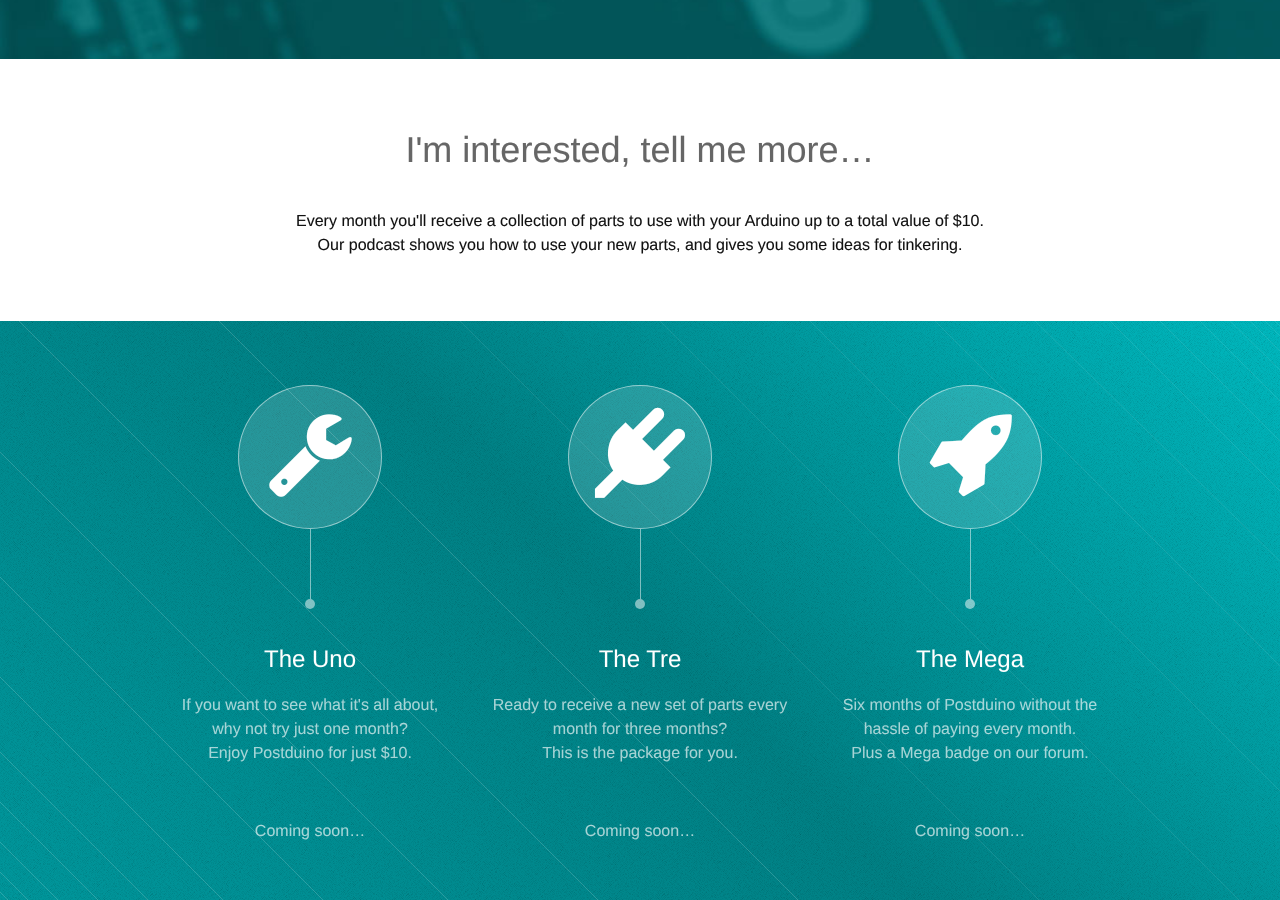
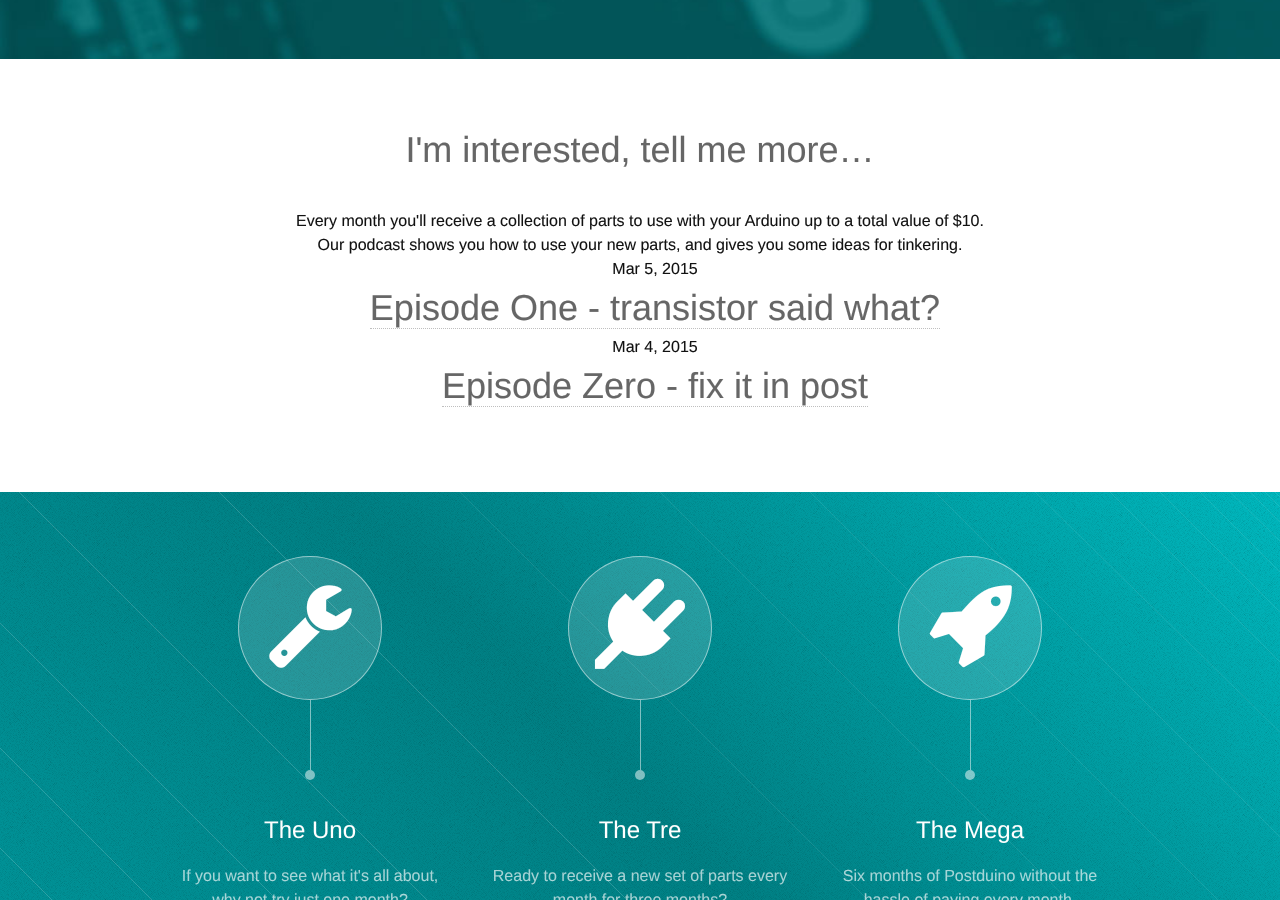
Before and after one commit to Postduino/postduino.github.io, a Jekyll site: the page built from index.html, in a window 1280 px wide and 900 px high, scrolled down 598 px. Built offline with Jekyll 4.4.1, drawn with Linux system fonts in a browser that asks for light colours.

Commit message:
sabotage test

```diff
--- a/_posts/2015-03-04-postduino-episode-0.markdown
+++ b/_posts/2015-03-04-postduino-episode-0.markdown
@@ -15,6 +15,12 @@ To add new posts, simply add a file in the `_posts` directory that follows the c
 <script async src="//assets.codepen.io/assets/embed/ei.js"></script>
 
 To add new posts, simply add a file in the `_posts` directory that follows the convention `YYYY-MM-DD-name-of-post.ext` and includes the necessary front matter. Take a look at the source for this post to get an idea about how it works.
+
+<iframe width="960" height="720" src="https://www.youtube.com/embed/H4PN7Xbexq4?rel=0" frameborder="0" allowfullscreen></iframe>
+
+
+To add new posts, simply add a file in the `_posts` directory that follows the convention `YYYY-MM-DD-name-of-post.ext` and includes the necessary front matter. Take a look at the source for this post to get an idea about how it works.
+
 
 
 ![Photoresistors](/assets/img/posts/photoresistors.jpg)
--- a/index.html
+++ b/index.html
@@ -1,3 +1,15 @@
 ---
 layout: original
 ---
+
+  <ul class="post-list">
+    {% for post in site.posts %}
+      <li>
+        <span class="post-meta">{{ post.date | date: "%b %-d, %Y" }}</span>
+
+        <h2>
+          <a class="post-link" href="{{ post.url | prepend: site.baseurl }}">{{ post.title }}</a>
+        </h2>
+      </li>
+    {% endfor %}
+  </ul>
```
